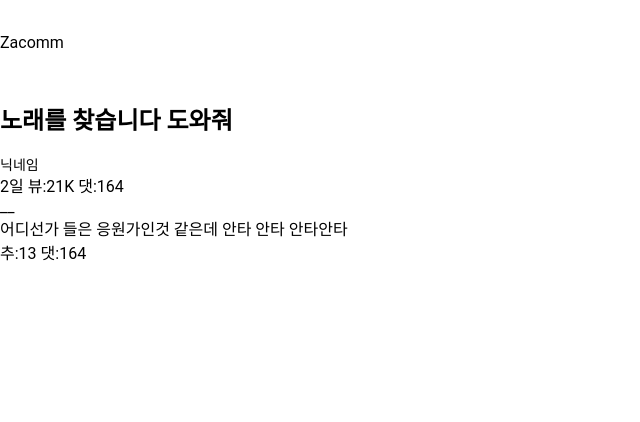
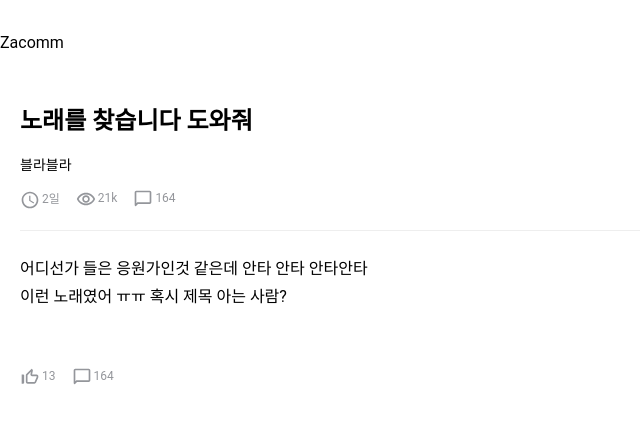
Before and after one commit to zacomm/zacomm_fe, a React (Create React App) app: page /post in a window 1280 px wide. Shown: the top 422 px of the page, without its empty margins (0-640 px from the left). Built offline with nearby package versions, Linux system fonts and the light colour scheme.

Commit message:
Feat: 게시글 페이지 퍼블리싱

```diff
--- a/src/pages/Post.tsx
+++ b/src/pages/Post.tsx
@@ -1,19 +1,59 @@
 import styled from 'styled-components';
+import { Stack, styled as MUIStyled } from '@mui/material';
+import AccessTimeIcon from '@mui/icons-material/AccessTime';
+import RemoveRedEyeOutlinedIcon from '@mui/icons-material/RemoveRedEyeOutlined';
+import ChatBubbleOutlineRoundedIcon from '@mui/icons-material/ChatBubbleOutlineRounded';
+import ThumbUpOffAltIcon from '@mui/icons-material/ThumbUpOffAlt';
 
 const Post = () => {
   return (
-    <div>
-      <Title>노래를 찾습니다 도와줘</Title>
-      <Writer>닉네임</Writer>
-      <Info>2일 뷰:21K 댓:164</Info>
-      <div>__</div>
-      <div>어디선가 들은 응원가인것 같은데 안타 안타 안타안타</div>
-      <div>추:13 댓:164</div>
-    </div>
+    <PostContainer>
+      <TitleContainer>
+        <Title>노래를 찾습니다 도와줘</Title>
+        <Writer>블라블라</Writer>
+        <Info direction="row" spacing={2}>
+          <div>
+            <AccessTimeIcon fontSize="small" style={{ verticalAlign: 'middle' }} />
+            <InfoText>2일</InfoText>
+          </div>
+          <div>
+            <RemoveRedEyeOutlinedIcon fontSize="small" style={{ verticalAlign: 'middle' }} />
+            <InfoText>21k</InfoText>
+          </div>
+          <div>
+            <ChatBubbleOutlineRoundedIcon fontSize="small" style={{ verticalAlign: 'middle' }} />
+            <InfoText>164</InfoText>
+          </div>
+        </Info>
+      </TitleContainer>
+      <ContentContainer>
+        <ContentArea>
+          어디선가 들은 응원가인것 같은데 안타 안타 안타안타 <br /> 이런 노래였어 ㅠㅠ 혹시 제목 아는 사람?
+        </ContentArea>
+        <Info direction="row" spacing={2}>
+          <div>
+            <ThumbUpOffAltIcon fontSize="small" style={{ verticalAlign: 'middle' }} />
+            <InfoText>13</InfoText>
+          </div>
+          <div>
+            <ChatBubbleOutlineRoundedIcon fontSize="small" style={{ verticalAlign: 'middle' }} />
+            <InfoText>164</InfoText>
+          </div>
+        </Info>
+      </ContentContainer>
+    </PostContainer>
   );
 };
 
 export default Post;
+
+const PostContainer = styled.div`
+  margin-inline: 20px;
+`;
+
+const TitleContainer = styled.div`
+  padding-bottom: 20px;
+`;
 
 const Title = styled.h2`
   font-size: 24px;
@@ -26,6 +66,23 @@ const Writer = styled.div`
   line-height: 16px;
 `;
 
-const Info = styled.div`
+const Info = MUIStyled(Stack)({
+  fontSize: '12px',
+  marginTop: '16px',
+  color: '#94969b',
+});
 
-`
+const InfoText = styled.p`
+  display: inline;
+  margin-left: 2px;
+`;
+
+const ContentContainer = styled.div`
+  border-top: 1px solid #eee;
+`;
+
+const ContentArea = styled.div`
+  margin: 24px 0px 56px;
+  font-size: 16px;
+  line-height: 1.75em;
+`;
```
